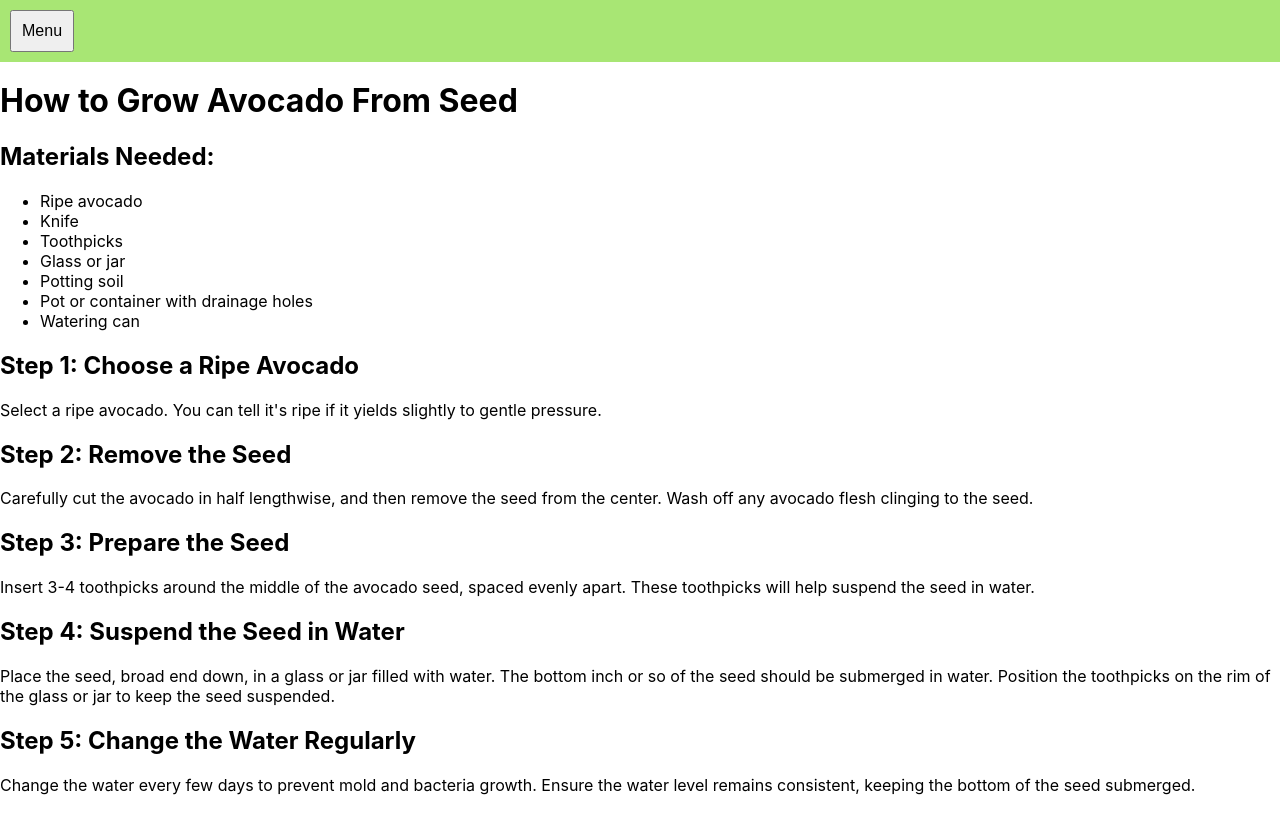
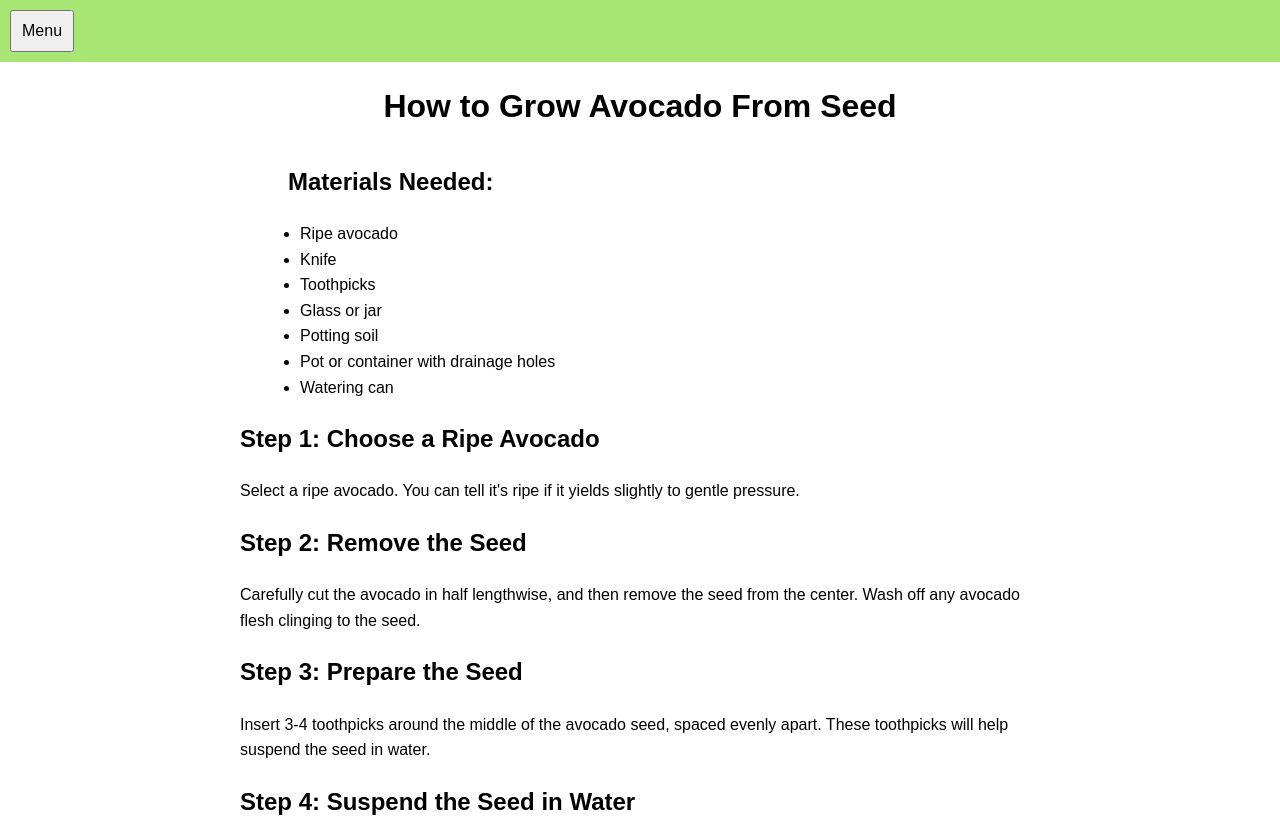
Before and after one commit to tdalbavie/Forum, a React (Create React App) app in the folder client/: page /how-to-grow-from-seed in a window 1280 px wide. Shown: the top 817 px of the page. Built offline with nearby package versions, Linux system fonts and the light colour scheme.

Commit message:
added style to how to section

```diff
--- /dev/null
+++ b/client/src/pages/HowToGrowFromSeedPage.css
@@ -0,0 +1,29 @@
+.grow-container {
+    padding: 60px 20px;
+    max-width: 800px;
+    margin: 0 auto;
+    line-height: 1.6;
+    font-family: 'Arial', sans-serif;
+  }
+
+  .grow-header {
+    text-align: center;
+    margin-bottom: 30px;
+  }
+
+  .grow-text {
+    text-align: justify;
+    text-indent: 2em;
+    margin-bottom: 20px;
+  }
+
+  .grow-list {
+    margin-left: 20px; /* Indent the list */
+    margin-bottom: 20px;
+  }
+
+  @media (max-width: 767px) {
+    .grow-container {
+      padding: 60px 10px;
+    }
+  }
--- a/client/src/pages/HowToGrowFromSeedPage.js
+++ b/client/src/pages/HowToGrowFromSeedPage.js
@@ -1,15 +1,16 @@
 import React from 'react';
 import Navbar from '../components/Navbar';
+import './HowToGrowFromSeedPage.css';
 
 const HowToGrowFromSeedPage = () => {
   return (
     <>
     <Navbar />
-    <div style={{ paddingTop: '60px' }}>
+    <div className="grow-container">
       <div>
-        <h1>How to Grow Avocado From Seed</h1>
-        <h2>Materials Needed:</h2>
-        <ul>
+        <h1 className="grow-header">How to Grow Avocado From Seed</h1>
+        <h2 className="grow-text">Materials Needed:</h2>
+        <ul className="grow-list">
           <li>Ripe avocado</li>
           <li>Knife</li>
           <li>Toothpicks</li>
```
